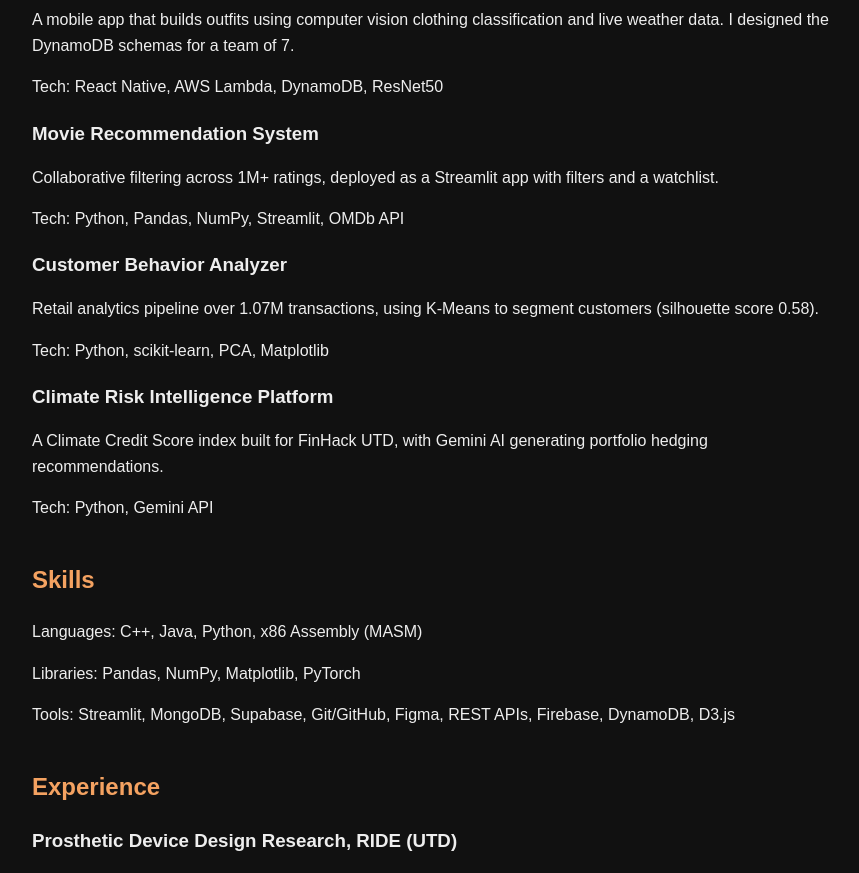
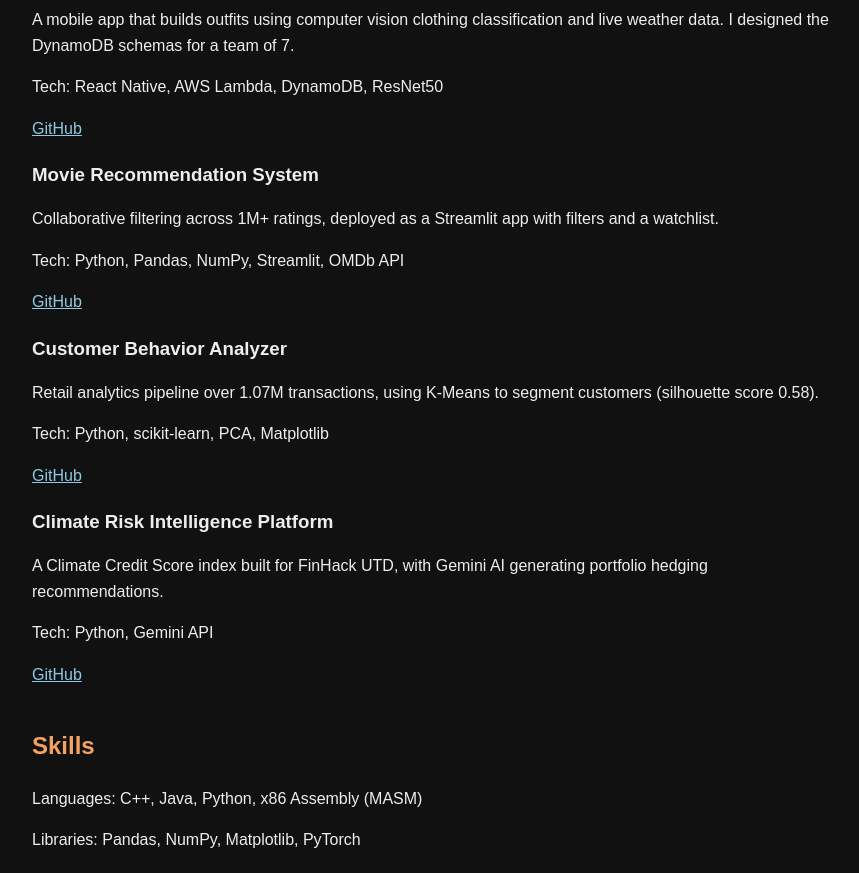
Before and after one commit to jiya032007/jiya032007.github.io, a React (Vite) app: page / in a window 1280 px wide. Shown: the part 460-1333 px from the top of the page, without its empty margins (208-1067 px from the left). Built offline with nearby package versions, Linux system fonts and the light colour scheme.

Commit message:
Add GitHub links to all projects

```diff
--- a/src/Projects.jsx
+++ b/src/Projects.jsx
@@ -20,6 +20,7 @@ export default function Projects() {
           weather data. I designed the DynamoDB schemas for a team of 7.
         </p>
         <p>Tech: React Native, AWS Lambda, DynamoDB, ResNet50</p>
+        <a href="https://github.com/AI-Mentorship/ClosetSensei" target="_blank" rel="noopener noreferrer">GitHub</a>
       </div>
 
       <div>
@@ -29,6 +30,7 @@ export default function Projects() {
           and a watchlist.
         </p>
         <p>Tech: Python, Pandas, NumPy, Streamlit, OMDb API</p>
+        <a href="https://github.com/jiya032007/GDSC_ML3_Movie-Recommendation-System" target="_blank" rel="noopener noreferrer">GitHub</a>
       </div>
 
       <div>
@@ -38,6 +40,7 @@ export default function Projects() {
           (silhouette score 0.58).
         </p>
         <p>Tech: Python, scikit-learn, PCA, Matplotlib</p>
+        <a href="https://github.com/jiya032007/customer-behavior-analyzer-Jiya" target="_blank" rel="noopener noreferrer">GitHub</a>
       </div>
 
       <div>
@@ -47,6 +50,7 @@ export default function Projects() {
           portfolio hedging recommendations.
         </p>
         <p>Tech: Python, Gemini API</p>
+        <a href="https://github.com/jiya032007/Finhack-Climate-Risk-Evaluator" target="_blank" rel="noopener noreferrer">GitHub</a>
       </div>
     </section>
   );
```
